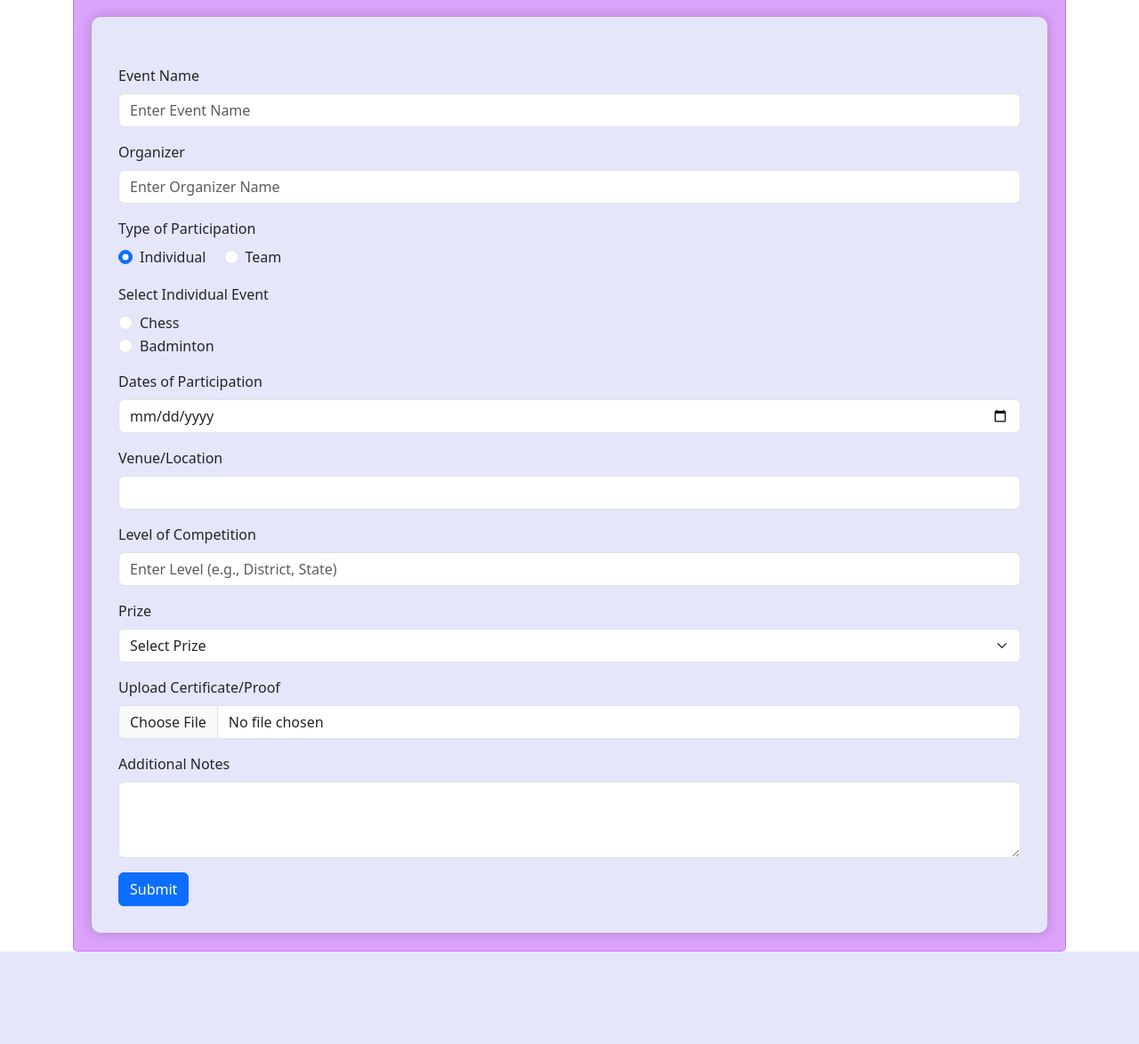
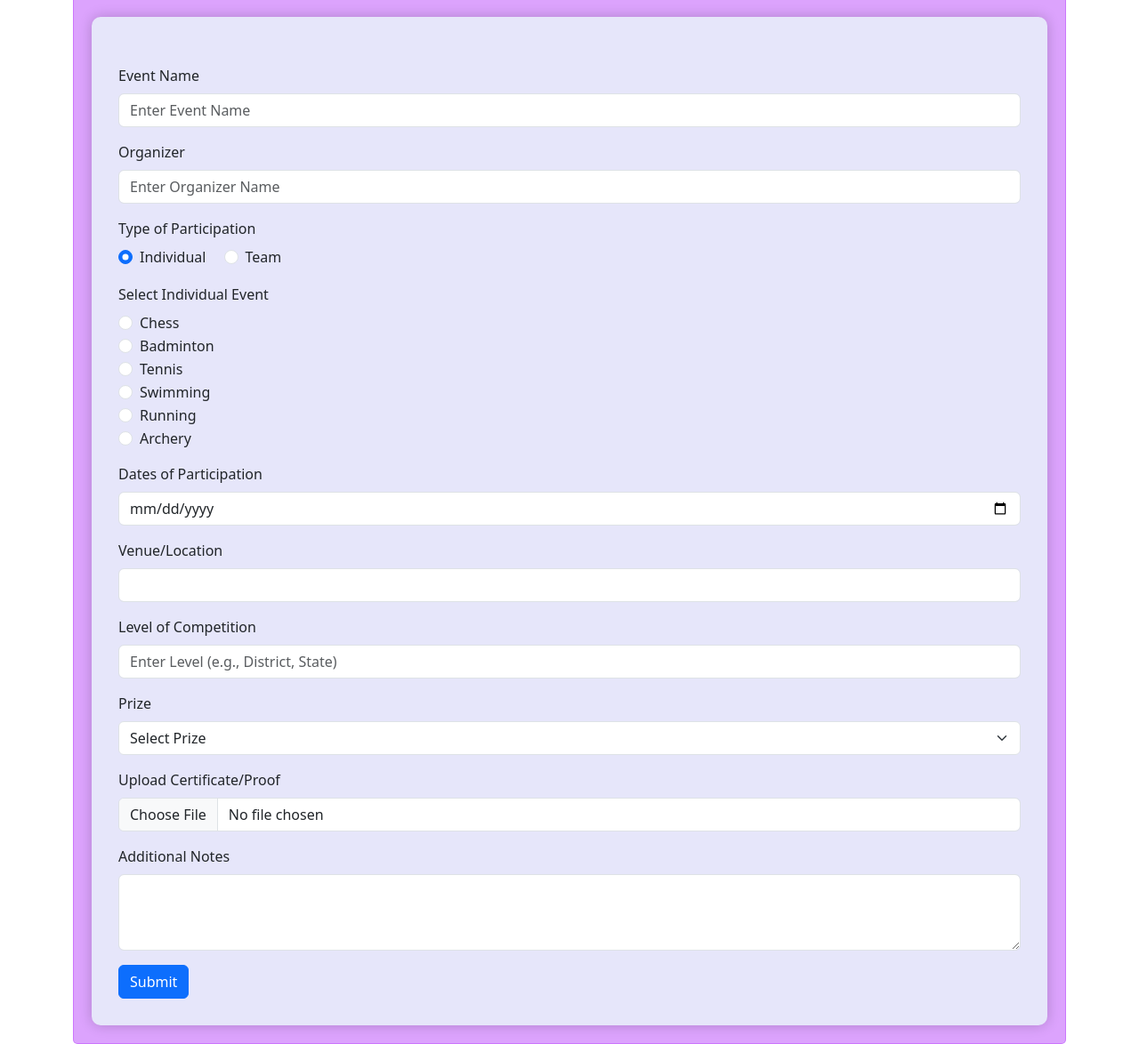
Before and after one commit to Brindhalakshmi17/mini-project, a Flask app: template templates/activity.html in a window 1280 px wide, after a click on "Sports Event". Shown: the part 147-1321 px from the top of the page at 89% size. Before the commit the page ends 1217 px from the top, so only its background shows below. Run offline with Flask 3, Linux system fonts and the light colour scheme; the template is opened without the code that fills it, so the values that code supplies are empty; some libraries are stand-ins or nearby versions.

Commit message:
Fix activity

```diff
--- a/templates/activity.html
+++ b/templates/activity.html
@@ -126,7 +126,7 @@
                         <input class="form-check-input" type="radio" name="organizerOptions" id="otherOrganizer" value="others" required>
                         <label class="form-check-label" for="otherOrganizer">Others</label>
                     </div>
-                    <input type="text" class="form-control mt-2" id="otherOrganizerName" name="otherOrganizerName" placeholder="Specify if others" style="display:none;">
+                    <input type="text" class="form-control mt-2" id="otherOrganizerName" name="otherOrganizerName" placeholder="Specify if others" >
                 </div>
 
                 <!-- Dates of Participation -->
@@ -222,7 +222,7 @@
         </div>
 
         <!-- Individual Events -->
-        <div id="individualEvents" class="mb-3">
+        <div id="individualEvents" class="mb-3" style="display: block;">
             <label class="form-label">Select Individual Event</label><br>
             <div class="form-check">
                 <input class="form-check-input" type="radio" name="individualSport" value="chess" id="chess" required>
@@ -231,6 +231,22 @@
             <div class="form-check">
                 <input class="form-check-input" type="radio" name="individualSport" value="badminton" id="badminton" required>
                 <label class="form-check-label" for="badminton">Badminton</label>
+            </div>
+            <div class="form-check">
+                <input class="form-check-input" type="radio" name="individualSport" value="tennis" id="tennis" required>
+                <label class="form-check-label" for="tennis">Tennis</label>
+            </div>
+            <div class="form-check">
+                <input class="form-check-input" type="radio" name="individualSport" value="Swimming" id="Swimming" required>
+                <label class="form-check-label" for="Swimming">Swimming</label>
+            </div>
+            <div class="form-check">
+                <input class="form-check-input" type="radio" name="individualSport" value="Running" id="Running" required>
+                <label class="form-check-label" for="Running">Running</label>
+            </div>
+            <div class="form-check">
+                <input class="form-check-input" type="radio" name="individualSport" value="Archery" id="Archery" required>
+                <label class="form-check-label" for="Archery">Archery</label>
             </div>
             <!-- Add other individual sports similarly -->
             <!-- ... -->
@@ -247,10 +263,28 @@
                 <input class="form-check-input" type="radio" name="teamSport" value="volleyball" id="volleyball" required>
                 <label class="form-check-label" for="volleyball">Volleyball</label>
             </div>
-            <!-- Add other team sports similarly -->
-            <!-- ... -->
+            <div class="form-check">
+                <input class="form-check-input" type="radio" name="teamSport" value="kabaddi" id="kabaddi" required>
+                <label class="form-check-label" for="kabaddi">Kabaddi</label>
+            </div>
+            <div class="form-check">
+                <input class="form-check-input" type="radio" name="teamSport" value="football" id="football" required>
+                <label class="form-check-label" for="football">Football</label>
+            </div>
+            <div class="form-check">
+                <input class="form-check-input" type="radio" name="teamSport" value="Basketball" id="Basketball" required>
+                <label class="form-check-label" for="Basketball">Basketball</label>
+            </div>
+            <div class="form-check">
+                <input class="form-check-input" type="radio" name="teamSport" value="Hockey" id="Hockey" required>
+                <label class="form-check-label" for="Hockey">Hockey</label>
+            </div>
+            <div class="form-check">
+                <input class="form-check-input" type="radio" name="teamSport" value="Baseball" id="Baseball" required>
+                <label class="form-check-label" for="Baseball">Baseball</label>
+            </div>
+
         </div>
-
         <!-- Dates of Participation -->
         <div class="mb-3">
             <label for="dates" class="form-label required">Dates of Participation</label>
@@ -296,7 +330,7 @@
         <!-- Submit Button -->
         <button type="submit" class="btn btn-primary">Submit</button>
     </form>
-    </div>
+</div>
     <!---Webinar or Seminar-->
         <div class="tab-pane fade form-container Webinar_Seminar-form" id="Webinar_Seminar" role="tabpanel" aria-labelledby="Webinar_Seminar-tab">
             <form class="mt-4" method="POST" enctype="multipart/form-data" action="{{ url_for('upload_activities') }}">
@@ -368,52 +402,42 @@
 <script src="https://cdn.jsdelivr.net/npm/bootstrap@5.3.0-alpha1/dist/js/bootstrap.min.js"></script>
 <script src="https://cdn.jsdelivr.net/npm/bootstrap@5.3.0/dist/js/bootstrap.bundle.min.js"></script>
 <script>
-    document.addEventListener('DOMContentLoaded', function () {s
+    document.addEventListener('DOMContentLoaded', function() {
         const individualRadio = document.getElementById('individual');
         const teamRadio = document.getElementById('team');
         const individualEvents = document.getElementById('individualEvents');
         const teamEvents = document.getElementById('teamEvents');
 
-        function toggleEventSections() {
+        // Function to toggle event display based on selected participation type
+        function toggleEvents() {
             if (individualRadio.checked) {
                 individualEvents.style.display = 'block';
                 teamEvents.style.display = 'none';
-
-                // Set required attributes
-                document.querySelectorAll('input[name="individualSport"]').forEach(input => {
-                    input.required = true;
-                });
-                document.querySelectorAll('input[name="teamSport"]').forEach(input => {
-                    input.required = false;
-                    input.checked = false; // Uncheck if any were selected
-                });
             } else if (teamRadio.checked) {
                 individualEvents.style.display = 'none';
                 teamEvents.style.display = 'block';
-
-                // Set required attributes
-                document.querySelectorAll('input[name="teamSport"]').forEach(input => {
-                    input.required = true;
-                });
-                document.querySelectorAll('input[name="individualSport"]').forEach(input => {
-                    input.required = false;
-                    input.checked = false; // Uncheck if any were selected
-                });
             }
         }
+        function toggleInput(inputId, value) {
+            if (value === 'others') {
+                document.getElementById(inputId).style.display = 'block';
+            } else {
+                document.getElementById(inputId).style.display = 'none';
 
-        // Initialize the form based on the default selection
-        toggleEventSections();
-
-        // Event listeners for participation type radio buttons
-        individualRadio.addEventListener('change', toggleEventSections);
-        teamRadio.addEventListener('change', toggleEventSections);
+}
+}
+        // Event listeners for radio buttons
+        individualRadio.addEventListener('change', toggleEvents);
+        teamRadio.addEventListener('change', toggleEvents);
+        // Initialize display based on default selection
+        toggleEvents();
+        document.getElementById('otherOrganizer').addEventListener('change', function() {
+        document.getElementById('otherOrganizerName').style.display = 'block';
     });
 
-    document.querySelectorAll('input[name="organizerOptions"]').forEach(radio => {
-        radio.addEventListener('change', function() {
-            document.getElementById('otherOrganizerName').style.display = this.value === 'others' ? 'block' : 'none';
-        });
+    document.getElementById('srmOrganizer').addEventListener('change', function() {
+        document.getElementById('otherOrganizerName').style.display = 'none';
+    });
     });
 </script>
 
```
